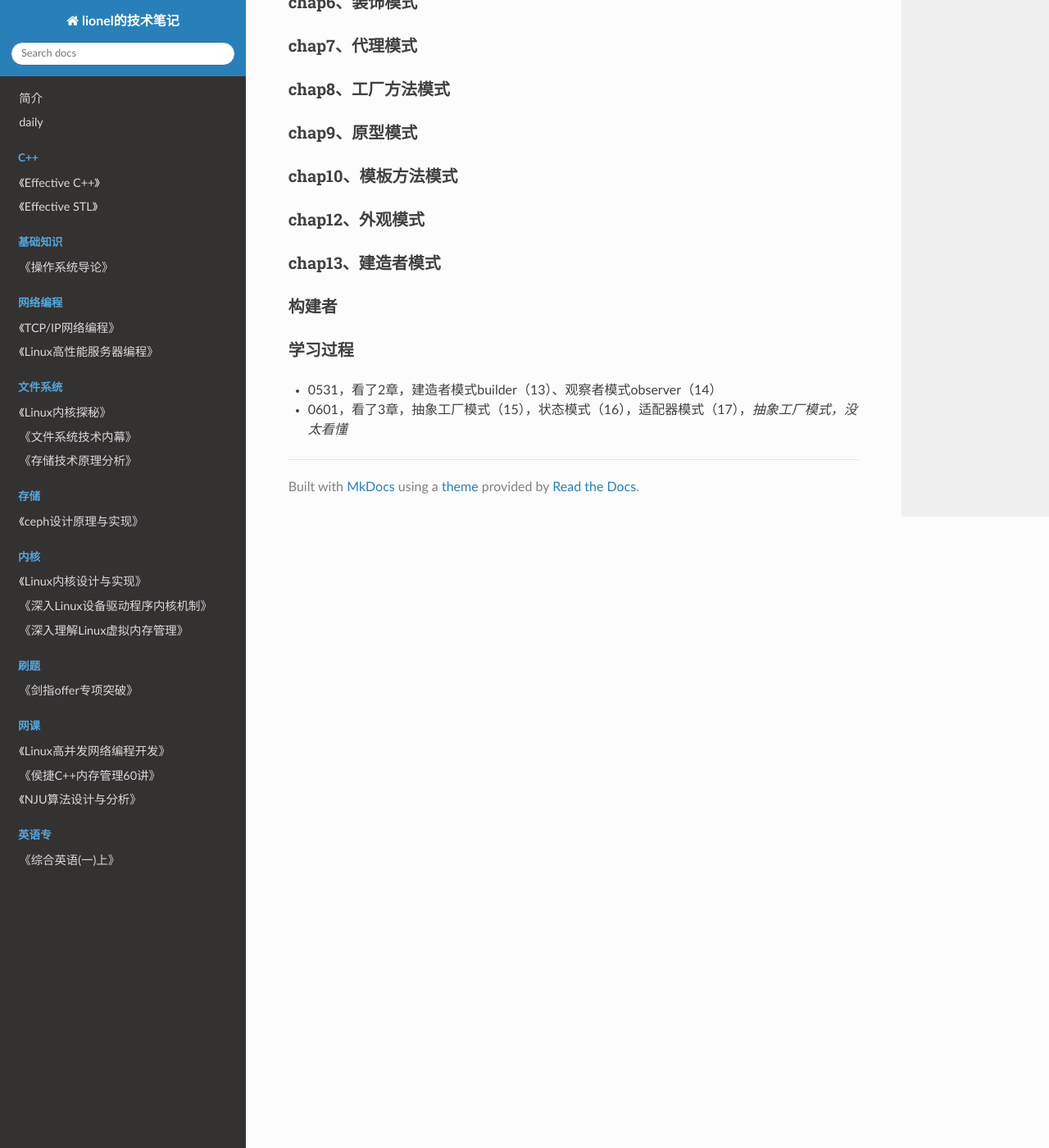
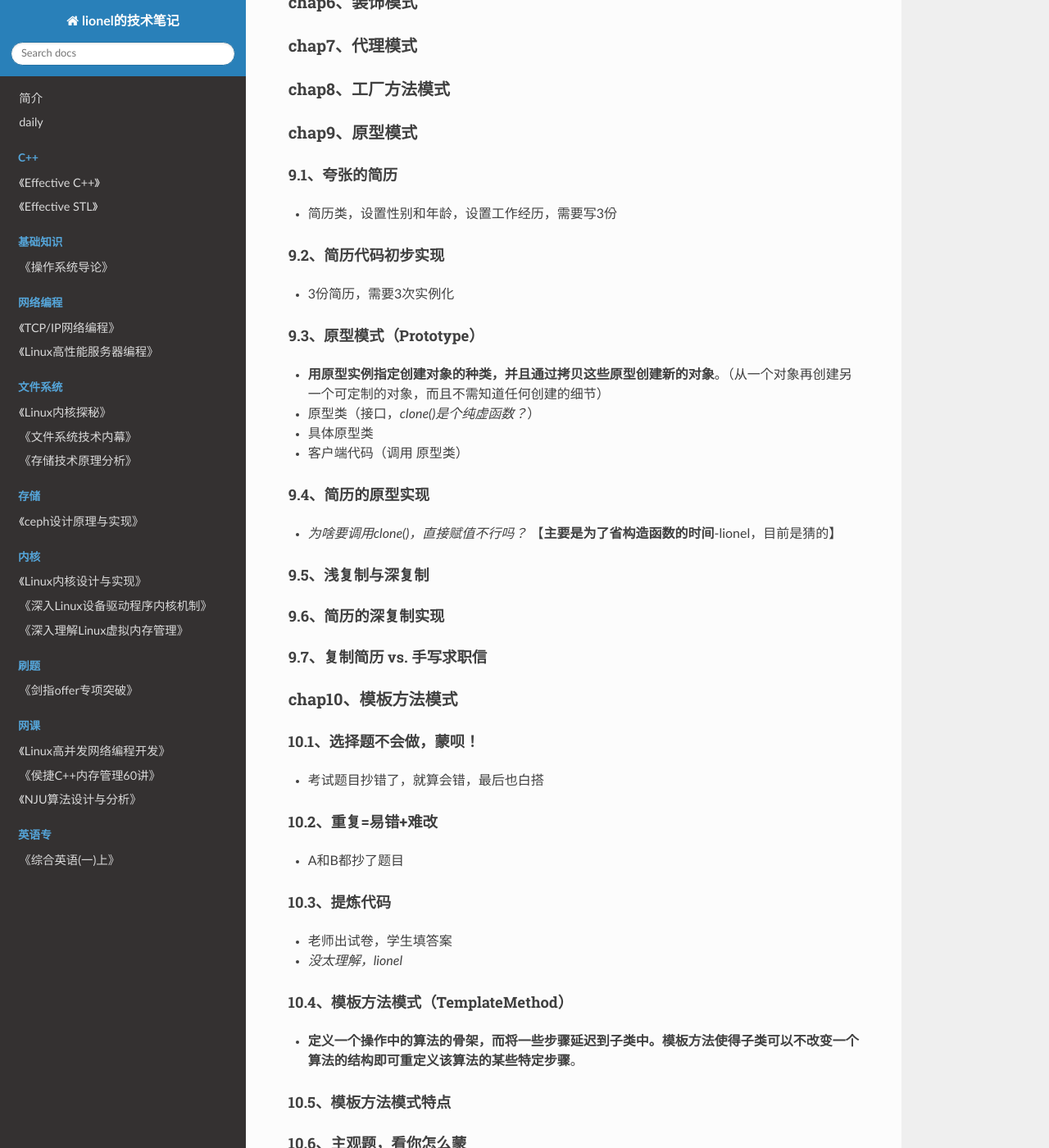
Before and after one commit to wolflion/booknotes, an MkDocs documentation site: the page built from docs/408/大话设计模式.md, in a window 1280 px wide and 1400 px high, scrolled down 1564 px. Shown: the whole window at 82% size. Built offline with MkDocs 1.6.1, drawn with Linux system fonts in a browser that asks for light colours; nearby versions of some CDN libraries.

Commit message:
Update 大话设计模式.md

```diff
--- a/docs/408/大话设计模式.md
+++ b/docs/408/大话设计模式.md
@@ -60,7 +60,53 @@
 
 ### chap9、原型模式
 
+#### 9.1、夸张的简历
+
++ 简历类，设置性别和年龄，设置工作经历，需要写3份
+
+#### 9.2、简历代码初步实现
+
++ 3份简历，需要3次实例化
+
+#### 9.3、原型模式（Prototype）
+
++ **用原型实例指定创建对象的种类，并且通过拷贝这些原型创建新的对象**。（从一个对象再创建另一个可定制的对象，而且不需知道任何创建的细节）
++ 原型类（接口，*clone()是个纯虚函数？*）
++ 具体原型类
++ 客户端代码（调用 原型类）
+
+#### 9.4、简历的原型实现
+
++ *为啥要调用clone()，直接赋值不行吗？*  【**主要是为了省构造函数的时间**-lionel，目前是猜的】
+
+#### 9.5、浅复制与深复制
+
+#### 9.6、简历的深复制实现
+
+#### 9.7、复制简历 vs. 手写求职信
+
 ### chap10、模板方法模式
+
+#### 10.1、选择题不会做，蒙呗！
+
++ 考试题目抄错了，就算会错，最后也白搭
+
+#### 10.2、重复=易错+难改
+
++ A和B都抄了题目
+
+#### 10.3、提炼代码
+
++ 老师出试卷，学生填答案
++ *没太理解，lionel*
+
+#### 10.4、模板方法模式（TemplateMethod）
+
++ **定义一个操作中的算法的骨架，而将一些步骤延迟到子类中。模板方法使得子类可以不改变一个算法的结构即可重定义该算法的某些特定步骤**。
+
+#### 10.5、模板方法模式特点
+
+#### 10.6、主观题，看你怎么蒙
 
 ### chap12、外观模式
 
```
